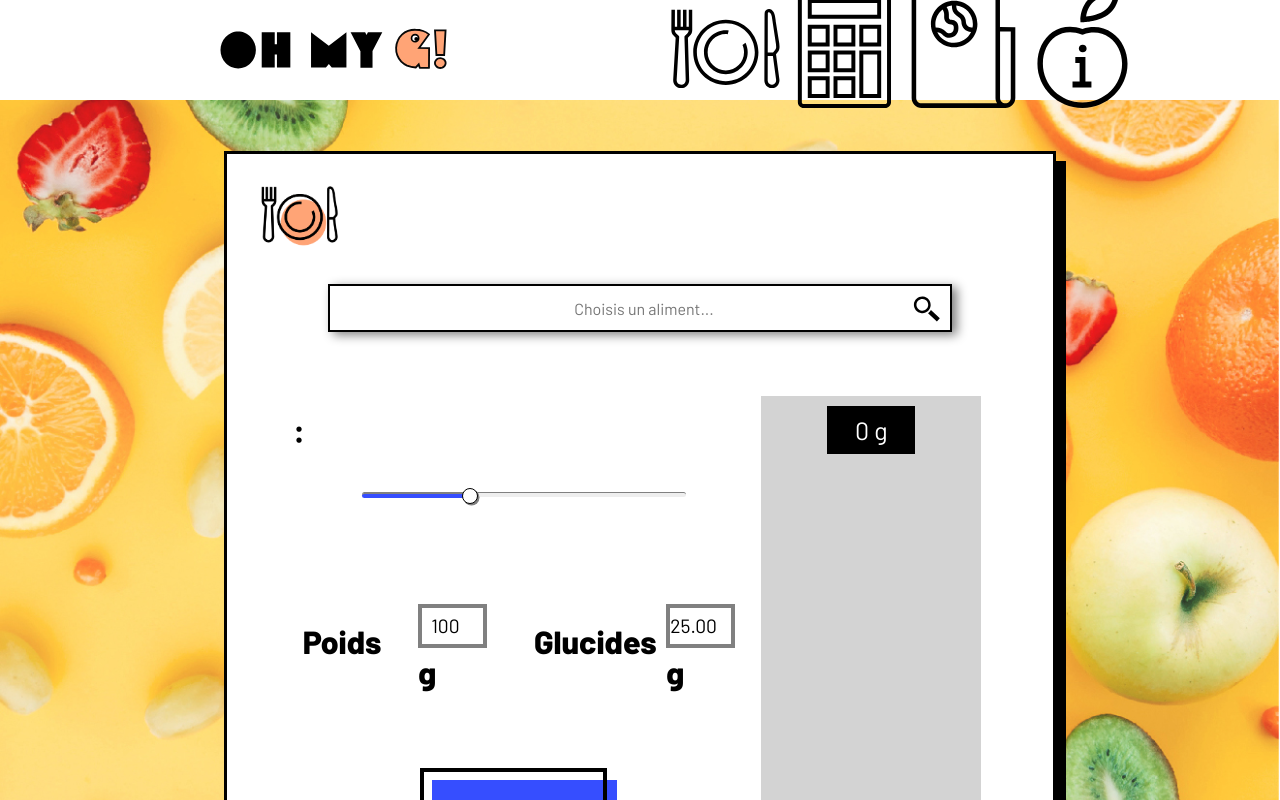
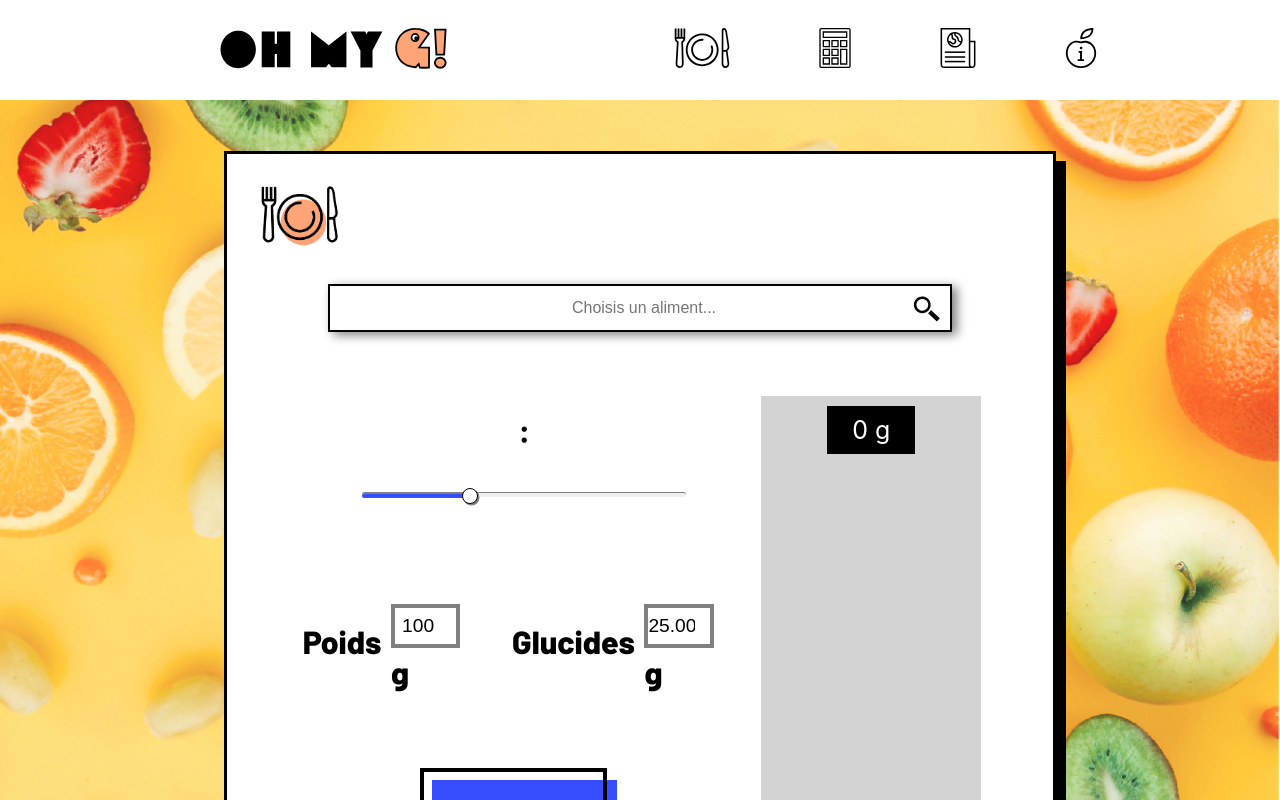
Before and after one commit to WildCodeSchool/Paris-0919-P2-Diabete, a React (Create React App) app in the folder ohmyg/: page /meal in a window 1280 px wide. Shown: the top 800 px of the page. Built offline with nearby package versions, Linux system fonts and the light colour scheme.

Commit message:
fixed issues of global layout due to css conflicts

```diff
--- a/ohmyg/src/components/pages/calculation/CarbCalculation.css
+++ b/ohmyg/src/components/pages/calculation/CarbCalculation.css
@@ -1,6 +1,5 @@
 * {
-   width: 100%;
-   height: auto;
+
    margin: 0px;
    padding: 0px;
 }
--- a/ohmyg/src/components/pages/meal/ApiCarbs.css
+++ b/ohmyg/src/components/pages/meal/ApiCarbs.css
@@ -1,7 +1,7 @@
-* {
+/* * {
     width: 100%;
     height: auto;
-}
+} */
 
 .apiCarbs-apiRequest{
     margin: 0;
--- a/ohmyg/src/components/pages/meal/ApiRequest.css
+++ b/ohmyg/src/components/pages/meal/ApiRequest.css
@@ -4,12 +4,9 @@
 
 
 * {
-    width: 100%;
-    height: auto;
     margin: 0px;
     padding: 0px;
     box-sizing: border-box;
-    font-family: "Barlow", sans-serif ;
 
 }
 
```
